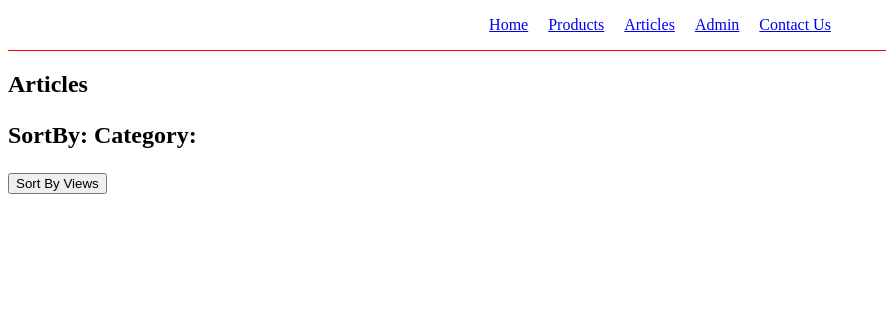
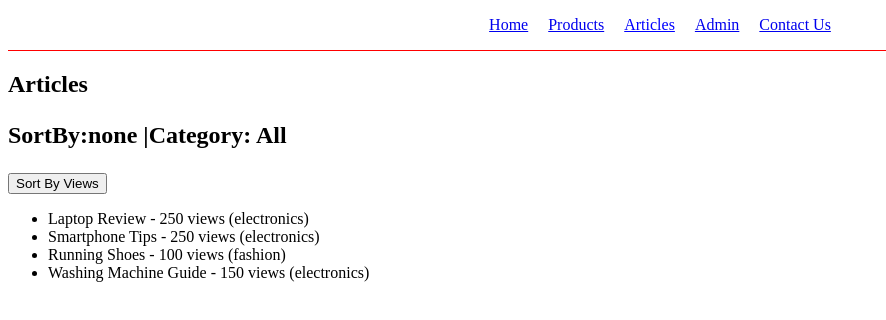
Before and after one commit to Akanksha0802-ss/React1, a React (Vite) app in the folder Module-6/routing-basic-template/: page /articles in a window 1280 px wide. Shown: the top 320 px of the page, without its empty margins (0-886 px from the left). Built offline with nearby package versions, Linux system fonts and the light colour scheme.

Commit message:
Updated Module-6 in Articles Components of Lecture-7

```diff
--- a/Module-6/routing-basic-template/src/components/Articles/Articles.jsx
+++ b/Module-6/routing-basic-template/src/components/Articles/Articles.jsx
@@ -1,28 +1,55 @@
 import React from 'react'
 import { useSearchParams } from "react-router-dom"
 
+const dummyArticles = [
+  { id: 1, title: "Laptop Review", views: 250, category: "electronics"},
+  { id: 2, title: "Smartphone Tips", views: 250, category: "electronics"},
+  { id: 3, title: "Running Shoes", views: 100, category: "fashion"},
+  { id: 4, title: "Washing Machine Guide", views: 150, category: "electronics"},
+]
 
 const Articles = () => {
   const [searchParams, setSearchParams] = useSearchParams();
+  console.log(searchParams, setSearchParams);
   const sortBy = searchParams.get("sortBy");
   const category = searchParams.get("category");
   const sortByViews = searchParams.get("sortByViews");
+  let filteredArticle = dummyArticles;
+
 
   const handleSortBy = () => {
     setSearchParams({
-      sortByViews: "Views",
-      category: "Electronics",
+      sortByViews: "true",
+      category: "electronics",
     })
+  }
+
+  if(category) {
+    filteredArticle = filteredArticle.filter(
+      (article) => article.category === category
+    )
+    // console.log(filteredArticle);
+  }
+  if (sortByViews === "true") {
+    filteredArticle = [...filteredArticle].sort((a, b)  => b.views - a.views)
   }
 
   return (
     <div>
         <h2>
             Articles
-            <p>SortBy:{sortBy ?? sortByViews} Category: {category}
+            <p>
+              SortBy:{sortBy ?? (sortByViews === "true" ? "views" : "none")} |Category: {category ?? "All"}
             </p>
         </h2>
         <button onClick={handleSortBy}>Sort By Views</button>
+        <ul>
+          {filteredArticle.map((article) => (
+            <li key={article.id}>
+              {article.title} - {article.views} views ({article.category})
+            </li>
+          ))}
+        </ul>
     </div>
   )
 }
```
